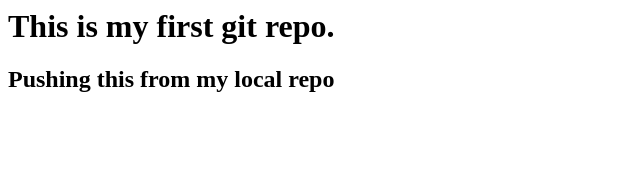
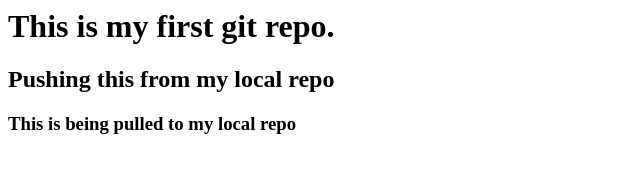
Before and after one commit to janell-anderson/lessonSeven, a plain HTML site: page index.html in a window 1280 px wide. Shown: the whole page, without its empty margins (0-640 px from the left). Drawn offline with Linux system fonts and the light colour scheme.

Commit message:
Update index.html

```diff
--- a/index.html
+++ b/index.html
@@ -1,2 +1,3 @@
 <h1> This is my first git repo.</h1>
 <h2> Pushing this from my local repo</h2>
+<h3> This is being pulled to my local repo</h3>
```
